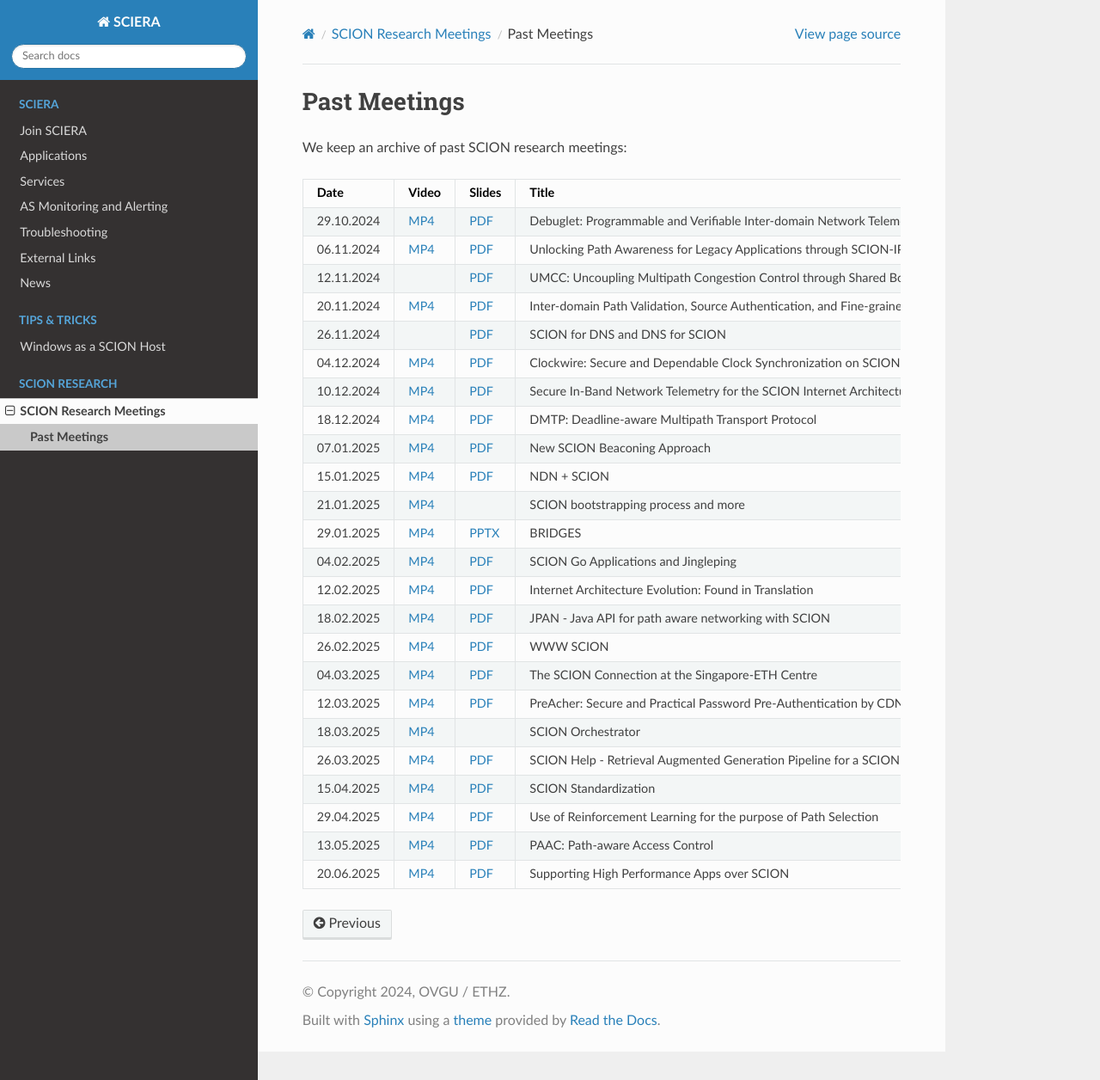
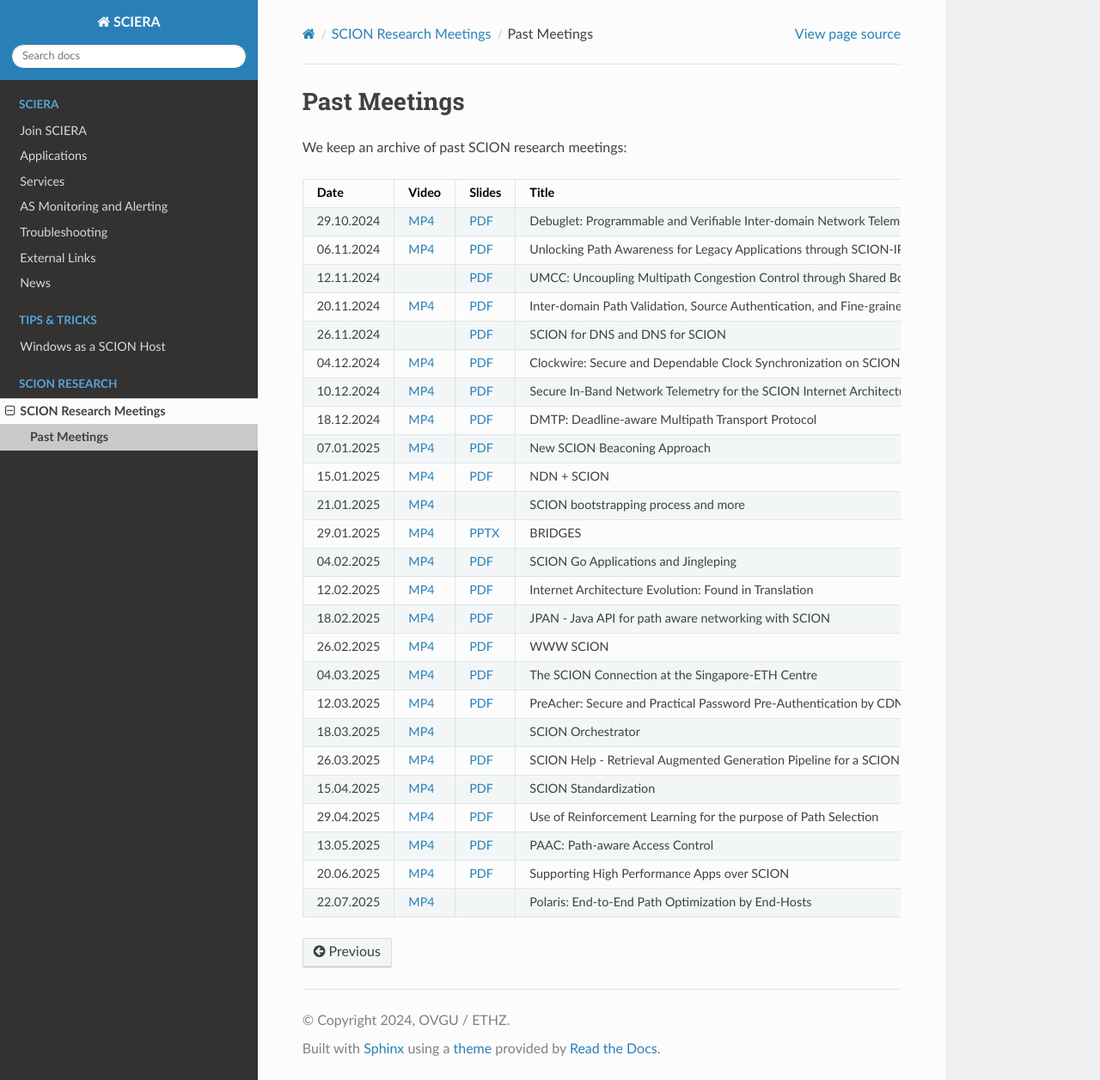
Before and after one commit to netsys-lab/scion-education-network-documentation, a Sphinx documentation site: the page built from docs/source/scion-research/meetings/past.rst, in a window 1280 px wide and 1256 px high. Shown: the whole window at 86% size. Built offline with Sphinx 7.4.7 and the Read the Docs theme 3.1.0, drawn with Linux system fonts in a browser that asks for light colours.

Commit message:
Add video. (#26)

```diff
--- a/docs/source/scion-research/meetings/past.rst
+++ b/docs/source/scion-research/meetings/past.rst
@@ -159,3 +159,9 @@ We keep an archive of past SCION research meetings:
       - Supporting High Performance Apps over SCION
       - Tony John (OVGU Magdeburg)
       -
+    * - 22.07.2025
+      - `MP4 <https://drive.google.com/file/d/1NkbIb15a47w52ws0eL_fY4Ehznnr57gf/view?usp=sharing>`__
+      -
+      - Polaris: End-to-End Path Optimization by End-Hosts
+      - Elham Ehsani Moghadam (ETH Zurich)
+      -
```
